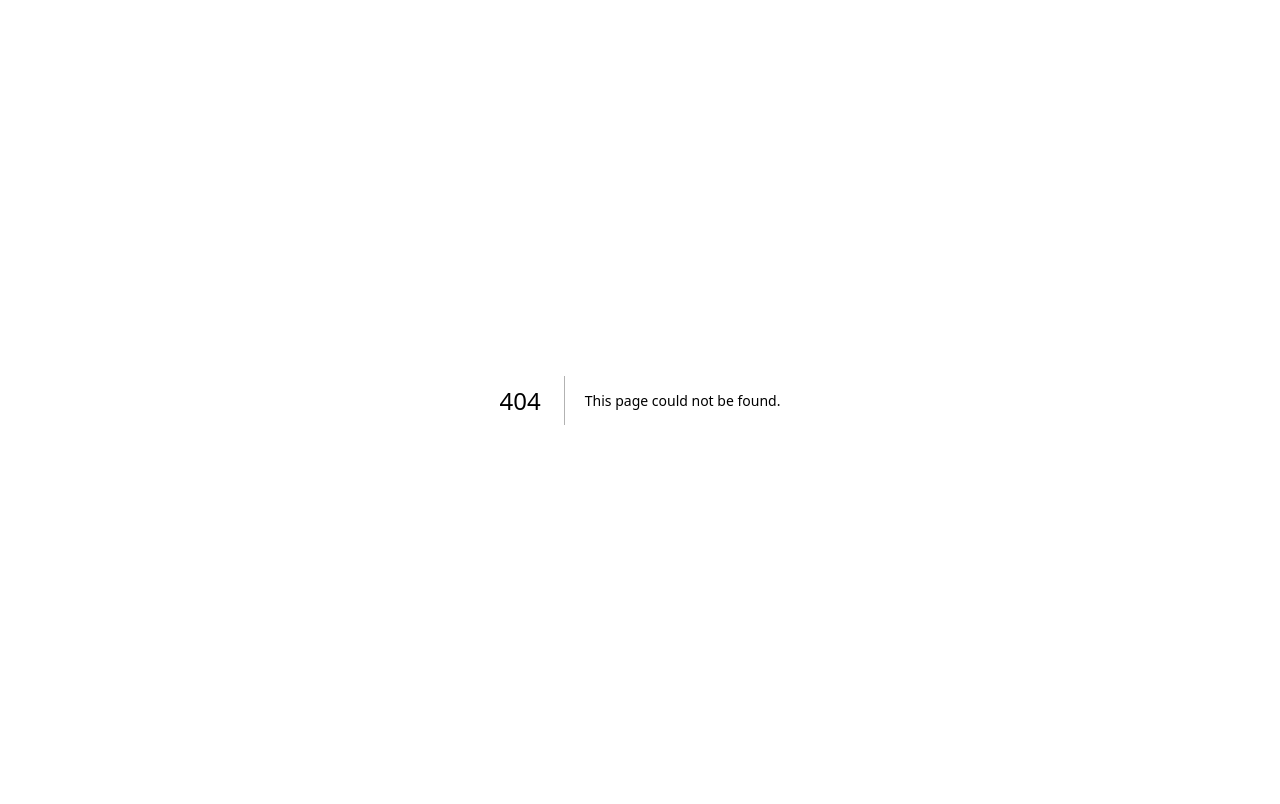
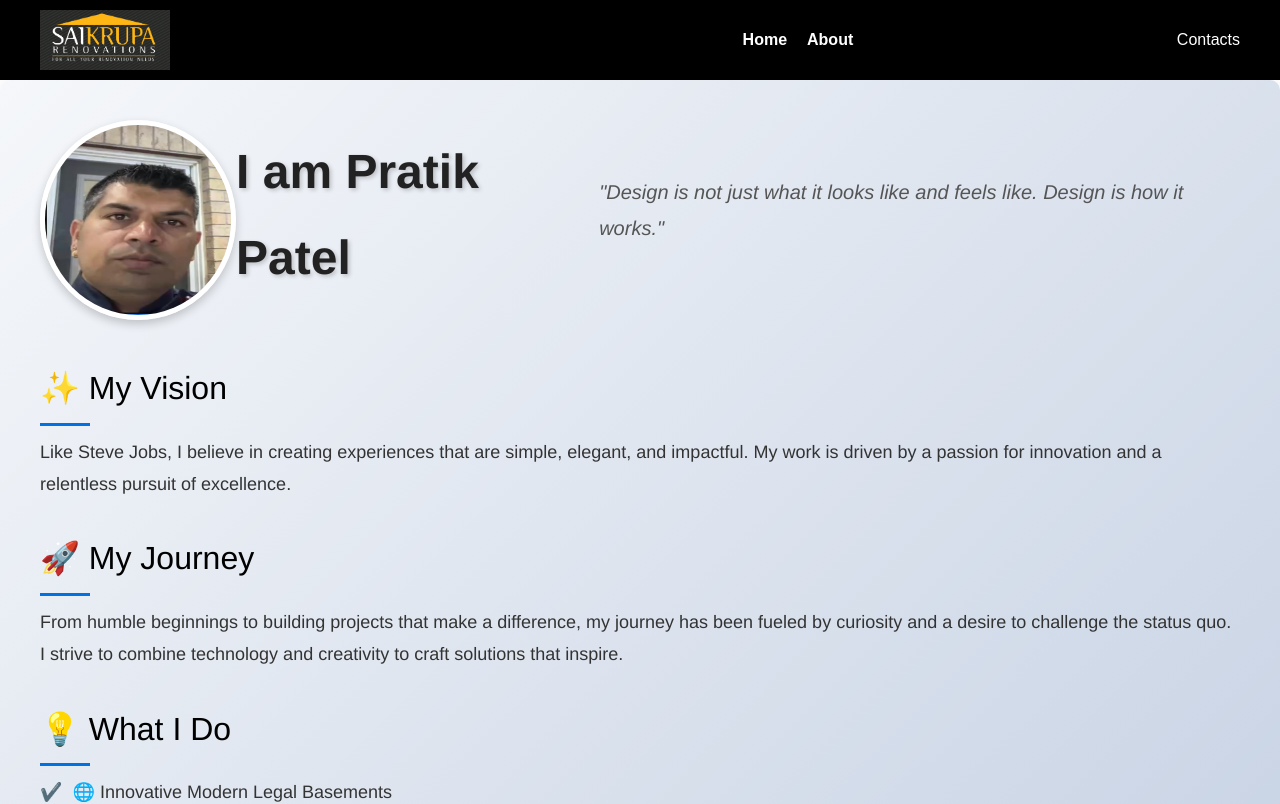
Before and after one commit to vaishvikmaisuria/saikruparenovation, a Next.js app: page /about in a window 1280 px wide. Before the commit this address had no page. Shown: the top 804 px of the page. Built offline with nearby package versions, Linux system fonts and the light colour scheme.

Commit message:
added contact page and about section

```diff
--- /dev/null
+++ b/app/about/about.css
@@ -0,0 +1,173 @@
+.about-container {
+	font-family: "Helvetica Neue", Helvetica, Arial, sans-serif;
+	color: #333;
+	line-height: 1.8;
+	padding: 20px;
+	width: 100%; /* Full width of the screen */
+	margin: 0 auto;
+	background: linear-gradient(
+		135deg,
+		#f5f7fa,
+		#c3cfe2
+	); /* Subtle gradient background */
+	border-radius: 10px;
+	box-shadow: 0 4px 20px rgba(0, 0, 0, 0.1);
+	animation: fadeIn 1s ease-in-out;
+	margin-top: 80px; /* Add margin to prevent overlap with the fixed header */
+}
+
+.hero-section {
+	text-align: center;
+	margin-bottom: 40px;
+}
+
+.profile-image {
+	border-radius: 50%;
+	margin-bottom: 20px;
+	border: 5px solid #fff;
+	box-shadow: 0 4px 10px rgba(0, 0, 0, 0.2);
+	width: 150px; /* Default size for smaller screens */
+	height: 150px;
+}
+
+.hero-title {
+	font-size: 36px;
+	font-weight: bold;
+	margin-bottom: 10px;
+	color: #222;
+	text-shadow: 2px 2px 4px rgba(0, 0, 0, 0.2);
+}
+
+.hero-subtitle {
+	font-size: 16px;
+	font-style: italic;
+	color: #555;
+	margin-bottom: 20px;
+}
+
+.about-content h2 {
+	font-size: 24px;
+	margin-top: 30px;
+	margin-bottom: 10px;
+	color: #000;
+	position: relative;
+}
+
+.about-content h2::after {
+	content: "";
+	display: block;
+	width: 50px;
+	height: 3px;
+	background: #0071e3;
+	margin-top: 5px;
+}
+
+.about-content p {
+	font-size: 14px;
+	margin-bottom: 20px;
+}
+
+.about-content ul {
+	list-style-type: none;
+	margin-left: 0;
+	padding-left: 0;
+}
+
+.about-content ul li {
+	margin-bottom: 10px;
+	font-size: 14px;
+	display: flex;
+	align-items: center;
+}
+
+.about-content ul li::before {
+	content: "✔️";
+	margin-right: 10px;
+	color: #0071e3;
+}
+
+.about-content ul li:hover {
+	color: #0071e3;
+	transition: color 0.3s ease;
+}
+
+/* Responsive Design */
+@media (min-width: 768px) {
+	.profile-image {
+		width: 200px; /* Larger size for tablets and desktops */
+		height: 200px;
+	}
+
+	.hero-title {
+		font-size: 42px;
+	}
+
+	.hero-subtitle {
+		font-size: 18px;
+	}
+
+	.about-content h2 {
+		font-size: 28px;
+	}
+
+	.about-content p {
+		font-size: 16px;
+	}
+
+	.about-content ul li {
+		font-size: 16px;
+	}
+}
+
+@media (min-width: 1024px) {
+	.about-container {
+		padding: 40px;
+	}
+
+	.hero-section {
+		display: flex;
+		align-items: center;
+		justify-content: space-between;
+		text-align: left;
+	}
+
+	.profile-image {
+		margin-bottom: 0;
+	}
+
+	.hero-title {
+		font-size: 48px;
+	}
+
+	.hero-subtitle {
+		font-size: 20px;
+	}
+
+	.about-content {
+		margin-top: 40px;
+	}
+
+	.about-content h2 {
+		font-size: 32px;
+	}
+
+	.about-content p {
+		font-size: 18px;
+	}
+
+	.about-content ul li {
+		font-size: 18px;
+	}
+}
+
+/* Fade-in Animation */
+@keyframes fadeIn {
+	from {
+		opacity: 0;
+		transform: translateY(20px);
+	}
+	to {
+		opacity: 1;
+		transform: translateY(0);
+	}
+}
--- /dev/null
+++ b/app/about/page.tsx
@@ -0,0 +1,67 @@
+"use client";
+
+import React from "react";
+import Image from "next/image";
+import Header from "../../components/Header"; // Import the Header component
+import "./about.css"; // Ensure the CSS file matches the new design
+
+const About: React.FC = () => {
+	return (
+		<>
+			<Header /> {/* Add the Header component */}
+			<div className="about-container">
+				<section className="hero-section">
+					<Image
+						src="/pratik.png" // Replace with your image
+						alt="Steve Jobs Style Portrait"
+						width={300}
+						height={300}
+						className="profile-image"
+						priority
+					/>
+					<h1 className="hero-title">I am Pratik Patel</h1>
+					<p className="hero-subtitle">
+						"Design is not just what it looks like and feels like.
+						Design is how it works."
+					</p>
+				</section>
+
+				<section className="about-content">
+					<h2>✨ My Vision</h2>
+					<p>
+						Like Steve Jobs, I believe in creating experiences that
+						are simple, elegant, and impactful. My work is driven by
+						a passion for innovation and a relentless pursuit of
+						excellence.
+					</p>
+
+					<h2>🚀 My Journey</h2>
+					<p>
+						From humble beginnings to building projects that make a
+						difference, my journey has been fueled by curiosity and
+						a desire to challenge the status quo. I strive to
+						combine technology and creativity to craft solutions
+						that inspire.
+					</p>
+
+					<h2>💡 What I Do</h2>
+					<ul>
+						<li>🌐 Innovative Modern Legal Basements</li>
+						<li>🧠 Creative Problem Solving</li>
+						<li>🎨 Designing User-Centric Experiences</li>
+						<li>⚙️ Building Efficient Solutions</li>
+					</ul>
+
+					<h2>📞 Get in Touch</h2>
+					<p>
+						Feel free to reach out if you'd like to collaborate or
+						learn more about my work. Together, we can create
+						something extraordinary.
+					</p>
+				</section>
+			</div>
+		</>
+	);
+};
+
+export default About;
--- /dev/null
+++ b/app/contacts/contacts.css
@@ -0,0 +1,119 @@
+.contacts-container {
+	font-family: "Helvetica Neue", Helvetica, Arial, sans-serif;
+	color: #333;
+	line-height: 1.8;
+	padding: 20px;
+	width: 100%; /* Full width of the screen */
+	min-height: calc(
+		100vh - 80px
+	); /* Ensure the container takes up the remaining height below the header */
+	margin-top: 60; /* Remove any margin */
+	background: linear-gradient(
+		135deg,
+		#f5f7fa,
+		#c3cfe2
+	); /* Subtle gradient background */
+	display: flex;
+	flex-direction: column;
+	justify-content: flex-start; /* Align content to the top */
+	align-items: center; /* Center content horizontally */
+	box-sizing: border-box; /* Include padding in height calculations */
+}
+
+.contacts-title {
+	text-align: center;
+	font-size: 36px;
+	font-weight: bold;
+	margin-bottom: 20px;
+	color: #222;
+}
+
+.contacts-description {
+	text-align: center;
+	font-size: 16px;
+	margin-bottom: 40px;
+	color: #555;
+}
+
+.contact-form {
+	width: 100%;
+	max-width: 600px; /* Limit the form width for readability */
+	display: flex;
+	flex-direction: column;
+	gap: 20px; /* Add spacing between form elements */
+}
+
+.form-group {
+	display: flex;
+	flex-direction: column;
+}
+
+.form-group label {
+	font-size: 14px;
+	font-weight: bold;
+	margin-bottom: 5px;
+	color: #333;
+}
+
+.form-group input,
+.form-group textarea {
+	width: 100%;
+	padding: 10px;
+	font-size: 14px;
+	border: 1px solid #ccc;
+	border-radius: 5px;
+	outline: none;
+	transition: border-color 0.3s ease, box-shadow 0.3s ease;
+}
+
+.form-group input:focus,
+.form-group textarea:focus {
+	border-color: #0071e3;
+	box-shadow: 0 0 5px rgba(0, 113, 227, 0.5);
+}
+
+textarea {
+	resize: vertical;
+	min-height: 100px;
+}
+
+.submit-button {
+	padding: 12px 20px;
+	font-size: 16px;
+	font-weight: bold;
+	color: #fff;
+	background-color: #0071e3;
+	border: none;
+	border-radius: 5px;
+	cursor: pointer;
+	transition: background-color 0.3s ease, transform 0.2s ease;
+}
+
+.submit-button:hover {
+	background-color: #005bb5;
+	transform: scale(1.02);
+}
+
+.submit-button:active {
+	transform: scale(0.98);
+}
+
+/* Responsive Design */
+@media (max-width: 768px) {
+	.contacts-container {
+		padding: 20px;
+		min-height: auto; /* Allow the container to adjust height on smaller screens */
+	}
+
+	.contacts-title {
+		font-size: 28px;
+	}
+
+	.contacts-description {
+		font-size: 14px;
+	}
+
+	.submit-button {
+		font-size: 14px;
+	}
+}
--- /dev/null
+++ b/app/contacts/page.tsx
@@ -0,0 +1,95 @@
+"use client";
+
+import React, { useState } from "react";
+import Header from "../../components/Header"; // Import the Header component
+import "./contacts.css"; // Ensure the CSS file matches the new design
+
+const Contacts: React.FC = () => {
+	const [formData, setFormData] = useState({
+		fullName: "",
+		email: "",
+		subject: "",
+		message: "",
+	});
+
+	const handleChange = (
+		e: React.ChangeEvent<HTMLInputElement | HTMLTextAreaElement>
+	) => {
+		const { name, value } = e.target;
+		setFormData({ ...formData, [name]: value });
+	};
+
+	const handleSubmit = (e: React.FormEvent) => {
+		e.preventDefault();
+		console.log("Form submitted:", formData);
+		// Add your form submission logic here
+	};
+
+	return (
+		<>
+			<Header /> {/* Add the Header component */}
+			<div className="contacts-container">
+				<h1 className="contacts-title">Contact Us</h1>
+				<p className="contacts-description">
+					We’d love to hear from you! Fill out the form below to get
+					in touch.
+				</p>
+
+				<form className="contact-form" onSubmit={handleSubmit}>
+					<div className="form-group">
+						<label htmlFor="fullName">Full Name</label>
+						<input
+							type="text"
+							id="fullName"
+							name="fullName"
+							placeholder="Enter your full name"
+							value={formData.fullName}
+							onChange={handleChange}
+							required
+						/>
+					</div>
+					<div className="form-group">
+						<label htmlFor="email">Email Address</label>
+						<input
+							type="email"
+							id="email"
+							name="email"
+							placeholder="Enter your email address"
+							value={formData.email}
+							onChange={handleChange}
+							required
+						/>
+					</div>
+					<div className="form-group">
+						<label htmlFor="subject">Subject</label>
+						<input
+							type="text"
+							id="subject"
+							name="subject"
+							placeholder="Enter the subject"
+							value={formData.subject}
+							onChange={handleChange}
+							required
+						/>
+					</div>
+					<div className="form-group">
+						<label htmlFor="message">Message</label>
+						<textarea
+							id="message"
+							name="message"
+							placeholder="Enter your message"
+							value={formData.message}
+							onChange={handleChange}
+							required
+						></textarea>
+					</div>
+					<button type="submit" className="submit-button">
+						Send Message
+					</button>
+				</form>
+			</div>
+		</>
+	);
+};
+
+export default Contacts;
--- a/components/Header.css
+++ b/components/Header.css
@@ -1,78 +1,77 @@
-header {
-	background-color: #333;
-	padding: 1rem;
-	width: 100%;
+.header-container {
+	width: 100%; /* Full width of the screen */
+	background-color: #000; /* Black background */
+	color: #fff; /* White text */
+	position: fixed; /* Fix the header at the top */
+	top: 0;
+	left: 0;
+	z-index: 1000; /* Ensure it stays above other elements */
+	height: 80px; /* Set a fixed height for the header */
+	display: flex;
+	align-items: center;
+	justify-content: center; /* Center the content horizontally */
+	padding: 0 20px;
 }
 
-nav {
+.header-nav {
 	display: flex;
+	align-items: center;
 	justify-content: space-between;
-	align-items: center;
 	width: 100%;
+	max-width: 1200px; /* Optional: Limit the width of the header content */
 }
 
-nav ul {
+.logo-container {
+	flex: 1; /* Align logo to the left */
+	display: flex;
+	align-items: center;
+	justify-content: flex-start;
+	height: 100%; /* Match the height of the header */
+}
+
+.logo {
+	height: 60px; /* Explicitly set the height of the logo */
+	width: auto; /* Maintain the aspect ratio of the logo */
+	object-fit: contain; /* Ensure the logo scales properly */
+}
+
+.menu {
+	flex: 2; /* Center the menu */
+	display: flex;
+	justify-content: center; /* Center the menu items horizontally */
+	gap: 20px; /* Add spacing between menu items */
 	list-style: none;
-	display: flex;
-	justify-content: space-around;
 	margin: 0;
 	padding: 0;
-	width: 100%;
 }
 
-nav ul li {
-	margin: 0;
+.menu li a {
+	text-decoration: none;
+	color: #fff;
+	font-size: 16px;
+	font-weight: bold;
+	transition: color 0.3s ease;
 }
 
-nav ul li a {
-	color: white;
-	text-decoration: none;
-	padding: 0.5rem 1rem;
+.menu li a:hover {
+	color: #0071e3; /* Blue hover effect */
 }
 
-nav ul li a:hover {
-	background-color: #555;
+.contacts-container {
+	flex: 1; /* Align contacts to the right */
+	display: flex;
+	justify-content: flex-end;
+	align-items: center;
 }
 
-.mobile-menu-toggle {
-	display: none;
-	background: none;
-	border: none;
-	color: white;
-	font-size: 1.5rem;
+.contacts-container a {
+	text-decoration: none;
+	color: #fff;
+	font-size: 16px;
+	font-weight: bold;
+	transition: color 0.3s ease;
 }
 
-/* Mobile Styles */
-@media (max-width: 768px) {
-	.mobile-menu-toggle {
-		display: block;
-	}
-
-	nav ul {
-		display: none;
-		flex-direction: column;
-		width: 100%;
-	}
-
-	nav ul.menu.open {
-		display: flex;
-	}
-
-	nav ul li {
-		text-align: center;
-		margin: 0.5rem 0;
-	}
+.contacts-container a:hover {
+	color: #0071e3; /* Blue hover effect */
 }
-
-/* Web Styles */
-@media (min-width: 769px) {
-	header {
-		width: 100%;
-	}
-}
-
-/* Active Menu Item Styles */
-nav ul li.active a {
-	background-color: #555;
-	color: yellow; /* Example color for active menu item */
-}
--- a/components/Header.tsx
+++ b/components/Header.tsx
@@ -1,8 +1,9 @@
 "use client";
 
 import React, { useState } from "react";
-import "./Header.css"; // Assuming you will create a CSS file for styling
+import "./Header.css"; // Ensure the CSS file matches the new design
 import Image from "next/image";
+import Link from "next/link";
 
 const Header: React.FC = () => {
 	const [isMobileMenuOpen, setIsMobileMenuOpen] = useState(false);
@@ -12,8 +13,9 @@ const Header: React.FC = () => {
 	};
 
 	return (
-		<header>
-			<nav>
+		<header className="header-container">
+			<nav className="header-nav">
+				<div className="logo-container">
 					<Image
 						src="/saikrupa.png"
 						alt="Saikrupa Logo"
@@ -22,29 +24,24 @@ const Header: React.FC = () => {
 						className="logo"
 						priority
 					/>
-				<button
-					className="mobile-menu-toggle"
-					onClick={toggleMobileMenu}
-				>
-					☰
-				</button>
+				</div>
 				<ul className={isMobileMenuOpen ? "menu open" : "menu"}>
 					<li>
-						<a href="#home">Home</a>
+						<Link href="/">Home</Link>
 					</li>
 					<li>
-						<a href="#about">About</a>
+						<Link href="/about">About</Link>
+					</li>
+					{/* <li>
+						<Link href="/services">Services</Link>
 					</li>
 					<li>
-						<a href="#services">Services</a>
-					</li>
-					<li>
-						<a href="#projects">Projects</a>
-					</li>
-					<li>
-						<a href="#contacts">Contacts</a>
-					</li>
+						<Link href="/projects">Projects</Link>
+					</li> */}
 				</ul>
+				<div className="">
+					<Link href="/contacts">Contacts</Link>
+				</div>
 			</nav>
 		</header>
 	);
```
Also changed, not shown: public/pratik.png (added). Lines whose indentation alone changed are shown as unchanged.
